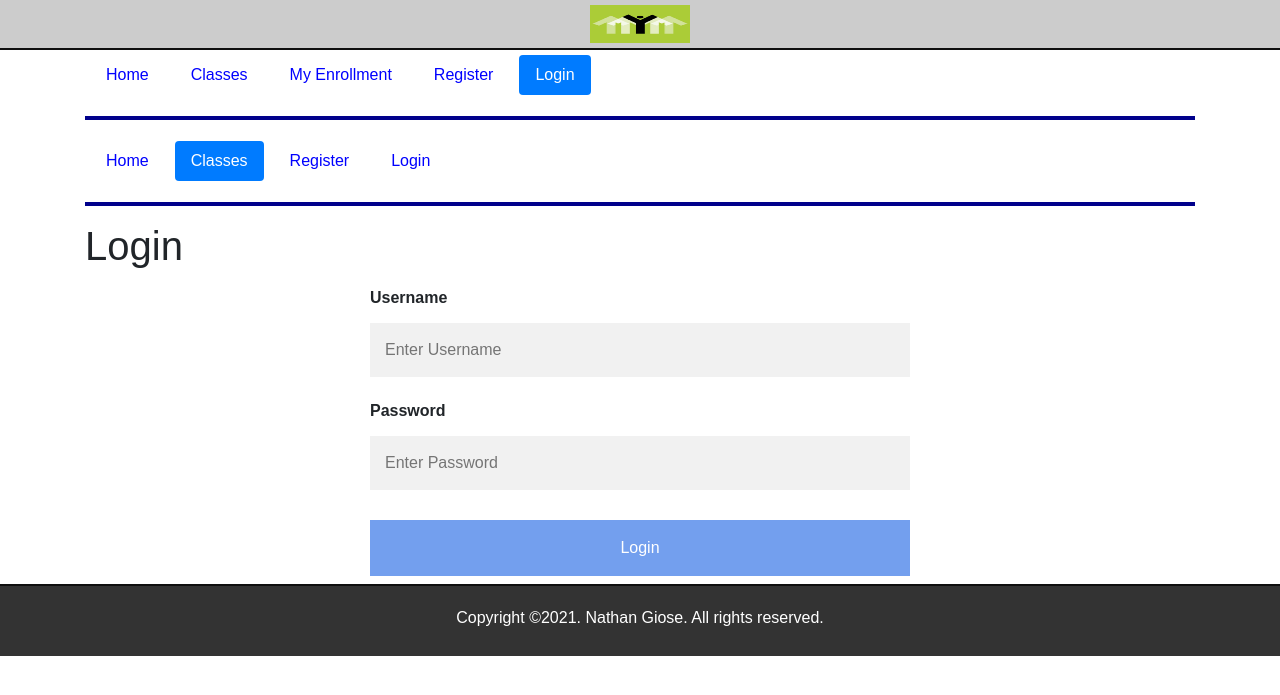
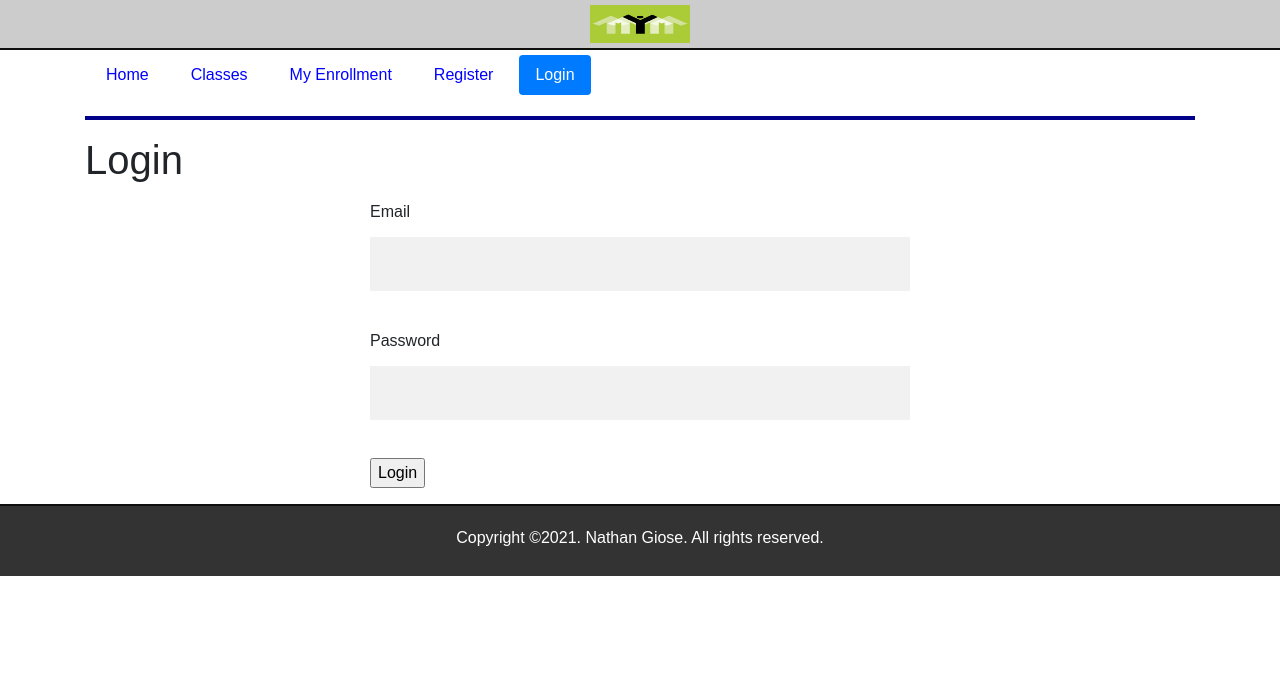
Before and after one commit to nathangiose/Learning_Flask, a Flask app: page /login in a window 1280 px wide. Shown: the top 695 px of the page. Run offline with Flask 2, Linux system fonts and the light colour scheme; some libraries are stand-ins or nearby versions.

Commit message:
Register and Login routes configured

```diff
--- a/application/forms.py
+++ b/application/forms.py
@@ -1,4 +1,4 @@
-from flask_wtf import flask_form
+from flask_wtf import FlaskForm
 from wtforms import StringField, PasswordField, SubmitField, BooleanField
 from wtforms.validators import DataRequired
 
@@ -11,10 +11,10 @@ class LoginForm(FlaskForm):
 
 
 class RegisterForm(FlaskForm):
-    email = StringField("Email", validators=[DataRequired])
+    email = StringField("Email", validators=[DataRequired()])
     password = StringField("Password", validators=[DataRequired()])
-    password_2 = StringField("Please Confirm Password",
-                             validators=[DataRequired()])
+    password_confirm = StringField(
+        "Validate Password", validators=[DataRequired()])
     first_name = StringField("First Name", validators=[DataRequired()])
     last_name = StringField("Last Name", validators=[DataRequired()])
     submit = SubmitField("Register")
--- a/application/routes.py
+++ b/application/routes.py
@@ -1,6 +1,7 @@
 from application import app, db
 from flask import render_template, request, json, Response
 from application.models import User, Enrollment, Course
+from application.forms import LoginForm, RegisterForm
 
 courseData = [{"courseID": "1111", "title": "PHP 101", "description": "Intro to PHP", "credits": 3, "term": "Fall, Spring"}, {"courseID": "2222", "title": "Java 1", "description": "Intro to Java Programming", "credits": 4, "term": "Spring"}, {"courseID": "3333", "title": "Adv PHP 201",
                                                                                                                                                                                                                                                    "description": "Advanced PHP Programming", "credits": 3, "term": "Fall"}, {"courseID": "4444", "title": "Angular 1", "description": "Intro to Angular", "credits": 3, "term": "Fall, Spring"}, {"courseID": "5555", "title": "Java 2", "description": "Advanced Java Programming", "credits": 4, "term": "Fall"}]
@@ -13,9 +14,10 @@ def index():
     return render_template("index.html", index=True)
 
 
-@app.route("/login")
+@app.route("/login", methods=["GET", "POST"])
 def login():
-    return render_template("login.html", login=True)
+    form = LoginForm()
+    return render_template("login.html", title="Login", form=form, login=True)
 
 
 @app.route("/courses/")
--- a/application/templates/login.html
+++ b/application/templates/login.html
@@ -1,35 +1,30 @@
 {% extends "layout.html" %}
 
 {% block content %}
-    <header>
-
-
-        <nav>
-            <ul class="nav nav-pills">
-                <li class="nav-item"><a href="index.php" class="nav-link">Home</a></li>
-                <li class="nav-item"><a href="course_offerings.php?term=Fall" class="nav-link active">Classes</a></li>
-                <li class="nav-item"><a href="register.php" class="nav-link">Register</a></li>
-                <li class="nav-item"><a href="login.php" class="nav-link">Login</a></li>
-
-
-            </ul>
-        </nav>
-
-        <hr style="clear:both">
-    </header>
-    <h1>Login</h1>
+    <h1>{{title}}</h1>
 
     <div class="row">
         <div class="col-md-6 offset-md-3">
             <h3></h3>
-            <form name="login" action="login.php" method="get">
-                <label for="username"><b>Username</b></label>
-                <input type="text" placeholder="Enter Username" name="username" required>
-                <br>
-                <label for="password"><b>Password</b></label>
-                <input type="password" placeholder="Enter Password" name="password" required>
-                <br class="clear">
-                <input class="btn-submit" type="submit" name="submit" value="Login">
+            <form name="login" action="" method="post">
+                {{ form.hidden_tag() }}
+
+                <p>
+                    {{ form.email.label }} <br>
+                    {{ form.email(size=30) }}
+
+                </p>
+
+                <p>
+                    {{ form.password.label }} <br>
+                    {{ form.password(size=255) }}
+
+                </p>
+
+                <p>
+                    {{ form.submit() }}
+
+                </p>
             </form>
 
 
```
Also changed, not shown: application/models.py (+13 -6 lines).
